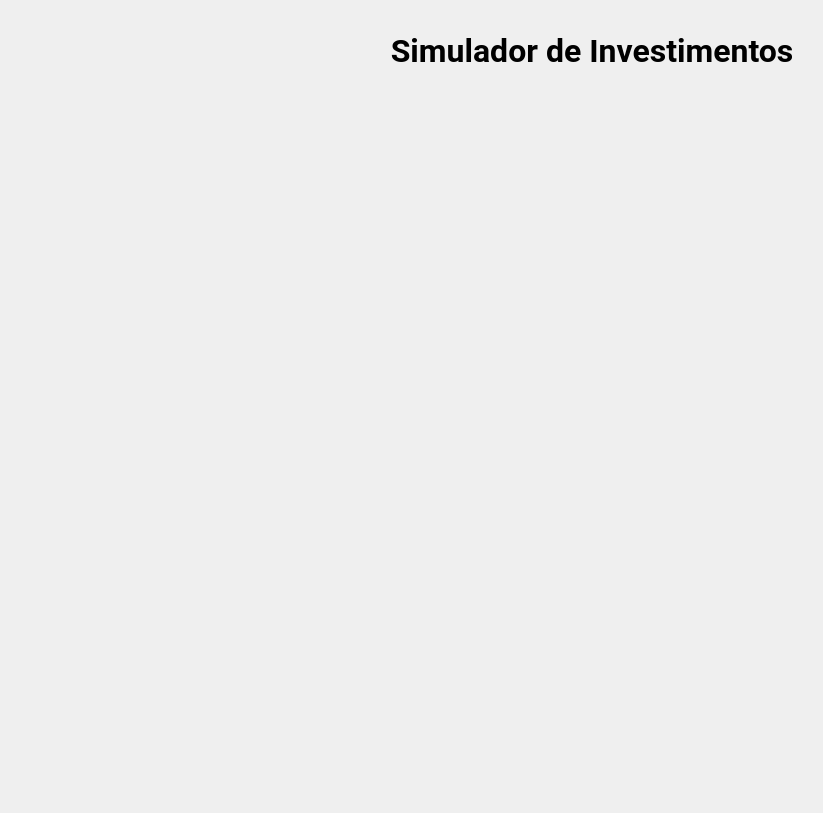
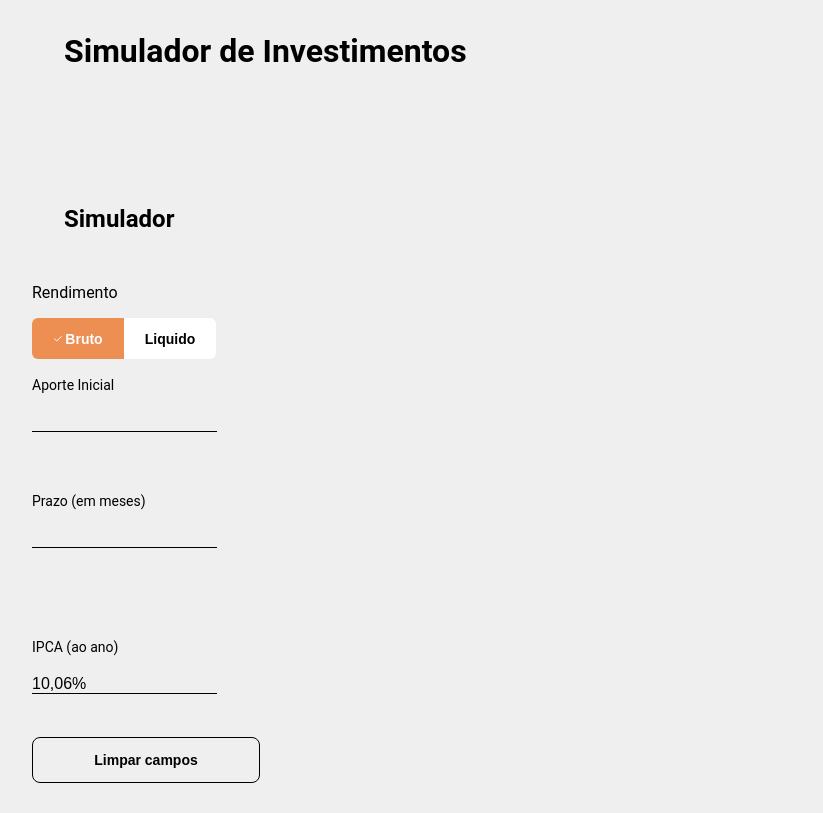
Before and after one commit to nataliaaraujo0/eqi, a React (Vite) app: page / in a window 1280 px wide. Shown: the whole page, without its empty margins (48-871 px from the left). Built offline with nearby package versions, Linux system fonts and the light colour scheme.

Commit message:
chore: estrutura e estilo de column rendimento concluida

```diff
--- a/src/App.jsx
+++ b/src/App.jsx
@@ -1,10 +1,12 @@
 import { Header } from "./components/Header";
 import { Wrapper } from "./home";
+import { Simulador } from "./components/Simulador";
 
 function App() {
   return (
     <Wrapper>
       <Header />
+      <Simulador />
     </Wrapper>
   );
 }
--- a/src/components/Header/index.jsx
+++ b/src/components/Header/index.jsx
@@ -1,9 +1,13 @@
-import { Wrapper } from "./styled";
+import { Wrapper, WrapperNav } from "./styled";
 
 export function Header() {
   return (
     <Wrapper>
       <h1>Simulador de Investimentos</h1>
+
+      <WrapperNav>
+        <h1>Simulador</h1>
+      </WrapperNav>
     </Wrapper>
   );
 }
--- a/src/components/Header/styled.js
+++ b/src/components/Header/styled.js
@@ -3,5 +3,9 @@ import styled from "styled-components";
 export const Wrapper = styled.header`
   display: flex;
   justify-content: center;
+  flex-direction: column;
   padding: 2rem;
 `;
+export const WrapperNav = styled.nav`
+  padding-top: 135px;
+`;
--- /dev/null
+++ b/src/components/Simulador/index.jsx
@@ -0,0 +1,43 @@
+import {
+  Content,
+  ContentSimulador,
+  Wrapper,
+  WrapperColumn,
+  ContentButton,
+} from "./styled";
+import checkIcon from "../../assets/check.svg";
+
+export function Simulador() {
+  return (
+    <Wrapper>
+      <WrapperColumn>
+        <ContentSimulador>
+          <p>Rendimento</p>
+          <ContentButton>
+            <button>
+              <img src={checkIcon} alt="check" />
+              <span>Bruto</span>
+            </button>
+            <button>Liquido</button>
+          </ContentButton>
+        </ContentSimulador>
+
+        <Content>
+          <p>Aporte Inicial</p>
+          <input type="text" />
+        </Content>
+
+        <Content>
+          <p>Prazo (em meses)</p>
+          <input type="text" />
+        </Content>
+
+        <Content>
+          <p>IPCA (ao ano)</p>
+          <input type="text" placeholder="10,06%" />
+          <button>Limpar campos</button>
+        </Content>
+      </WrapperColumn>
+    </Wrapper>
+  );
+}
--- /dev/null
+++ b/src/components/Simulador/styled.js
@@ -0,0 +1,91 @@
+import styled from "styled-components";
+
+export const Wrapper = styled.div`
+  width: 229px;
+  height: auto;
+  display: flex;
+
+  div:nth-child(3) {
+    padding-bottom: 30px;
+  }
+  div:nth-child(4) {
+    padding-bottom: 30px;
+  }
+`;
+export const WrapperColumn = styled.div`
+  display: flex;
+  flex-direction: column;
+
+  button {
+    width: 228px;
+    height: 46px;
+    border: 1px solid #000000;
+    border-radius: 8px;
+    font-weight: bold;
+    font-size: 14px;
+  }
+`;
+
+export const ContentSimulador = styled.div`
+  padding-top: 18px;
+
+  button {
+    width: 92px;
+    height: 41px;
+    border: 0;
+    background-color: white;
+  }
+`;
+
+export const Content = styled.div`
+  padding-top: 18px;
+  justify-content: center;
+  display: flex;
+  flex-direction: column;
+
+  p {
+    margin-bottom: 20px;
+    font-size: 14px;
+  }
+
+  input {
+    border: 1px solid #000000;
+    background-color: var(--white-50);
+    width: 185px;
+    border-left-width: 0px;
+    border-top-width: 0px;
+    border-right-width: 0px;
+    margin-bottom: 43px;
+    font-size: 16px;
+
+    color: black;
+
+    ::-webkit-input-placeholder {
+      color: black;
+    }
+  }
+
+  input:focus-visible {
+    outline: none;
+  }
+`;
+
+export const ContentButton = styled.div`
+  padding-top: 16px;
+  button {
+    width: 92px;
+    height: 41px;
+    border-radius: 6px 0px 0px 6px;
+    background-color: var(--orange);
+
+    span {
+      color: white;
+      padding-left: 2px;
+    }
+
+    :nth-child(2) {
+      border-radius: 0px 6px 6px 0px;
+      background-color: white;
+    }
+  }
+`;
--- a/src/home.js
+++ b/src/home.js
@@ -2,8 +2,8 @@ import styled from "styled-components";
 
 export const Wrapper = styled.main`
   display: flex;
-  justify-content: center;
   max-width: 1120px;
   height: 100vh;
   margin: 0 auto;
+  flex-direction: column;
 `;
--- a/src/styles/global.js
+++ b/src/styles/global.js
@@ -36,4 +36,10 @@ body{
   -webkit-font-smoothing: antialiased;
 
 }
+
+button{
+  border: 0;
+  cursor: pointer;
+
+}
 `;
```
Also changed, not shown: src/assets/check.svg (added).
